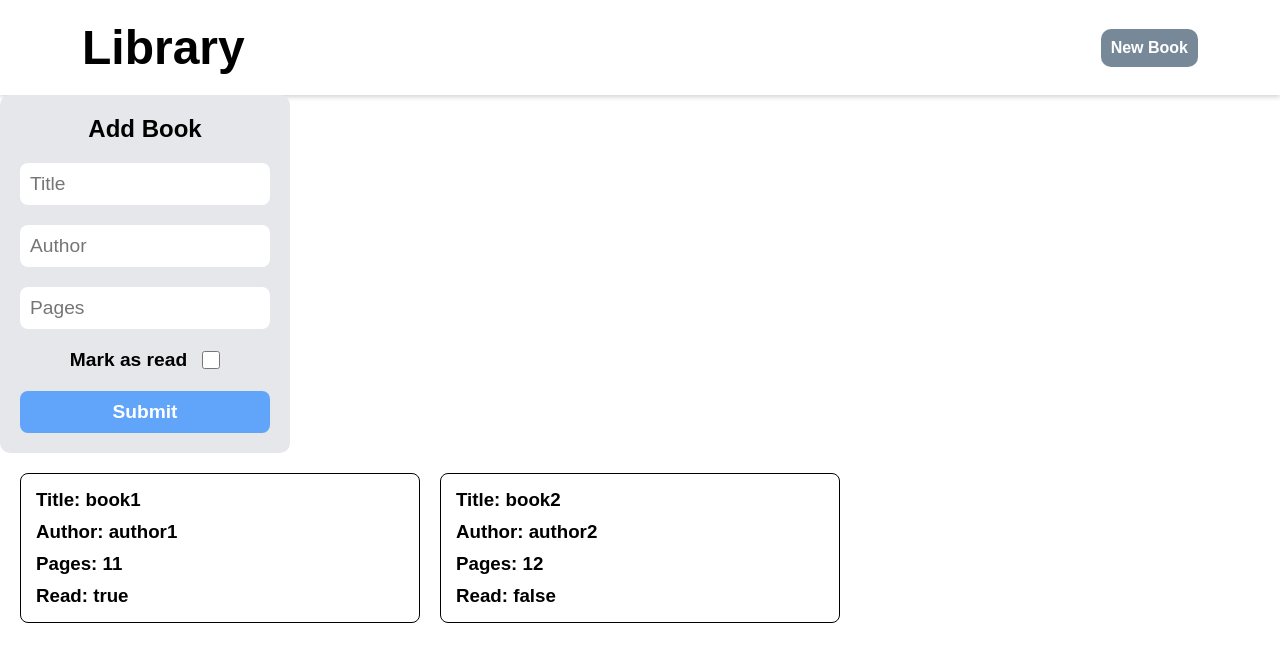
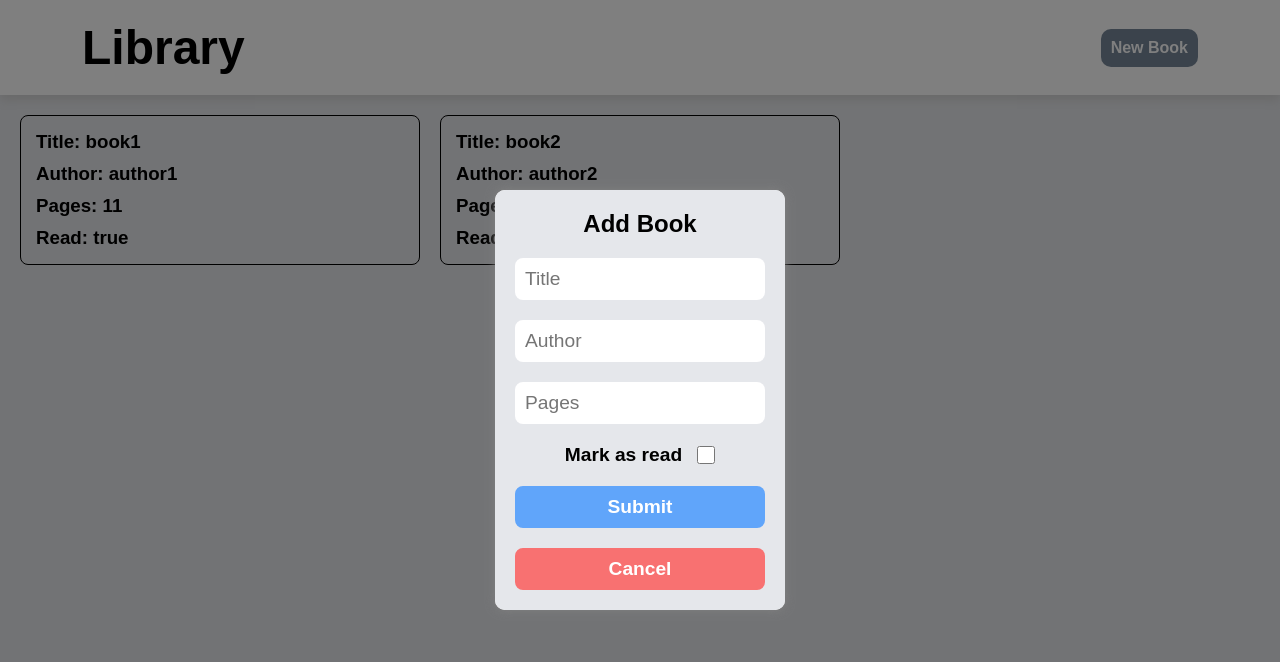
Before and after one commit to VMadhuranga/library, a plain HTML site: page index.html in a window 1280 px wide. Both pictures are taken after a click on the button "New Book". Drawn offline with Linux system fonts and the light colour scheme.

Commit message:
Add functionality to new book button
This button will show form as a popup dialog

Additional changes:

- Wrap form element with dialog element
- Change submit button type to submit
- Add cancel button to cancel form popup
- Add style to cancel button
- Add style to dialog element

```diff
--- a/index.html
+++ b/index.html
@@ -14,19 +14,16 @@
             <button class="button-new-book">New Book</button>
         </div>
     </header>
-    <!-- create a form to get user input to store book title, author, page count -->
+    <dialog class="form-modal">
         <form class="form-add-book" action="#">
             <h2>Add Book</h2>
             <div class="title">
-            <!-- <label for="title">Title</label> -->
                 <input type="text" id="title" placeholder="Title">
             </div>
             <div class="author">
-            <!-- <label for="author">Author</label> -->
                 <input type="text" id="author" placeholder="Author">
             </div>
             <div class="pages">
-            <!-- <label for="pages">Pages</label> -->
                 <input type="number" id="pages" min="0" placeholder="Pages">
             </div>
             <div class="read">
@@ -34,9 +31,13 @@
                 <input type="checkbox" id="page">
             </div>
             <div class="add-book">
-            <button type="button">Submit</button>
+                <button type="submit">Submit</button>
+            </div>
+            <div class="cancel">
+                <button type="submit" formmethod="dialog">Cancel</button>
             </div>
         </form>
+    </dialog>
     <div class="book-container"></div>
 </body>
 </html>
--- a/index.js
+++ b/index.js
@@ -47,6 +47,14 @@ function displayBook(library) {
     }
 }
 
+// create a “NEW BOOK” button that brings up a form allowing users to input the details for the new book
+let newBookButton = document.querySelector(".header-container .button-new-book");
+let formModal = document.querySelector(".form-modal");
+
+newBookButton.addEventListener("click", () => {
+    formModal.showModal();
+});
+
 // this is for testing
 addBookToLibrary("book1", "author1", 11, true);
 addBookToLibrary("book2", "author2", 12, false);
--- a/styles.css
+++ b/styles.css
@@ -6,13 +6,13 @@
 
 body {
     font-family: Arial, Helvetica, sans-serif;
-    margin: 0 auto;
+    background-color: #e5e7eb;
 }
 
 header {
     background-color: white;
     padding: 20px;
-    box-shadow: 0 2px 5px lightgrey;
+    box-shadow: 0 5px 10px lightgrey;
     display: flex;
     justify-content: center;
 }
@@ -38,11 +38,21 @@ header .button-new-book {
     border-radius: 10px;
 }
 
+.form-modal {
+    margin: auto;
+    border: none;
+    border-radius: 10px;
+    box-shadow: 0 0 10px gray;
+}
+
+.form-modal::backdrop {
+    background-color: rgba(0, 0, 0, 0.5);
+}
+
 .form-add-book {
     width: 250px;
     background-color: #e5e7eb;
     padding: 20px;
-    border-radius: 10px;
 }
 
 .form-add-book > h2 {
@@ -65,7 +75,6 @@ header .button-new-book {
     border-radius: 8px;
     outline: none;
 }
-
 
 .form-add-book .read {
     display: flex;
@@ -95,6 +104,17 @@ header .button-new-book {
     border-radius: 8px;
 }
 
+.form-add-book .cancel button {
+    width: 100%;
+    font-size: 1.2rem;
+    font-weight: bold;
+    background-color: #f87171;
+    color: white;
+    padding: 10px;
+    border: none;
+    border-radius: 8px;
+}
+
 .book-container {
     padding: 20px;
     display: grid;
```
Lines whose indentation alone changed are shown as unchanged.
